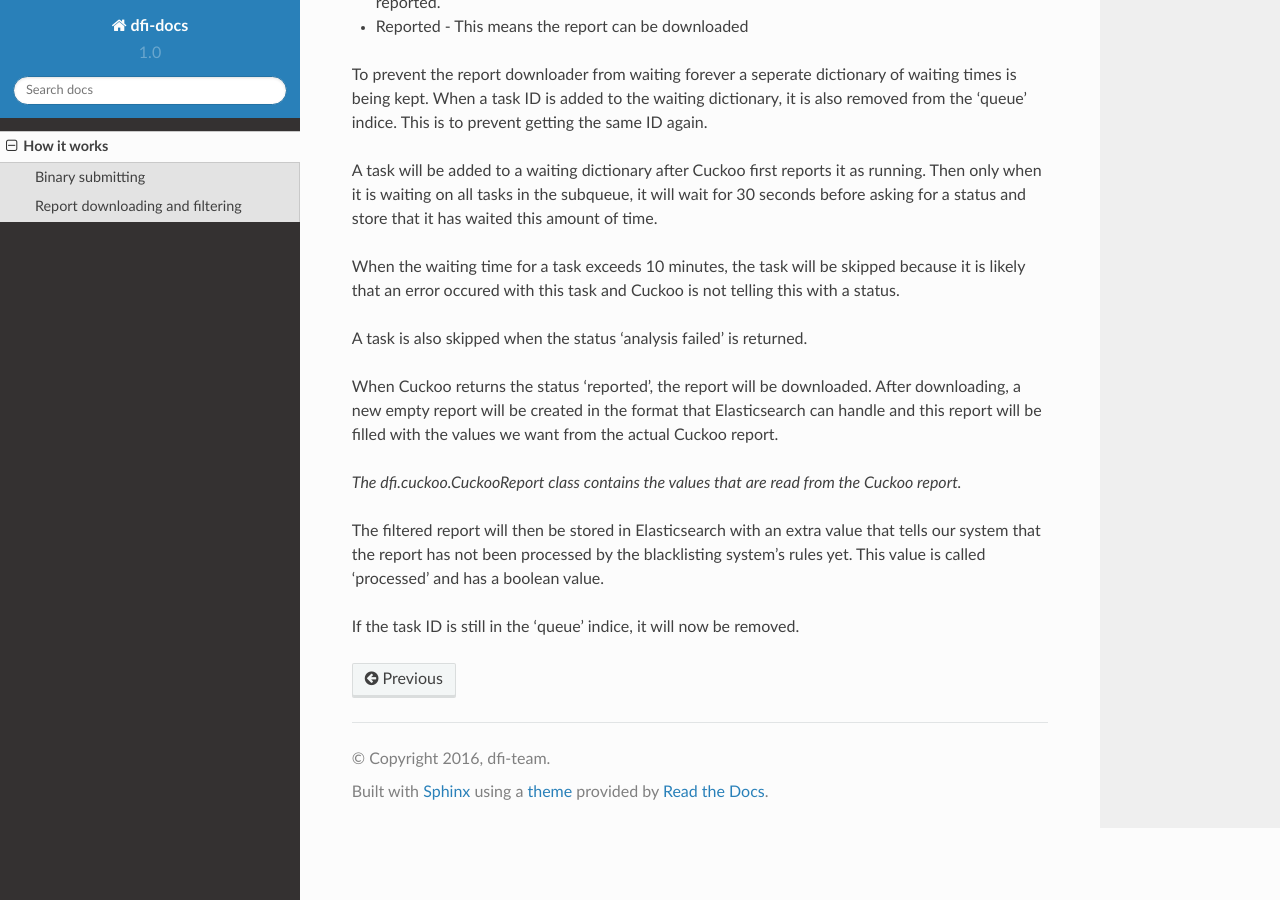
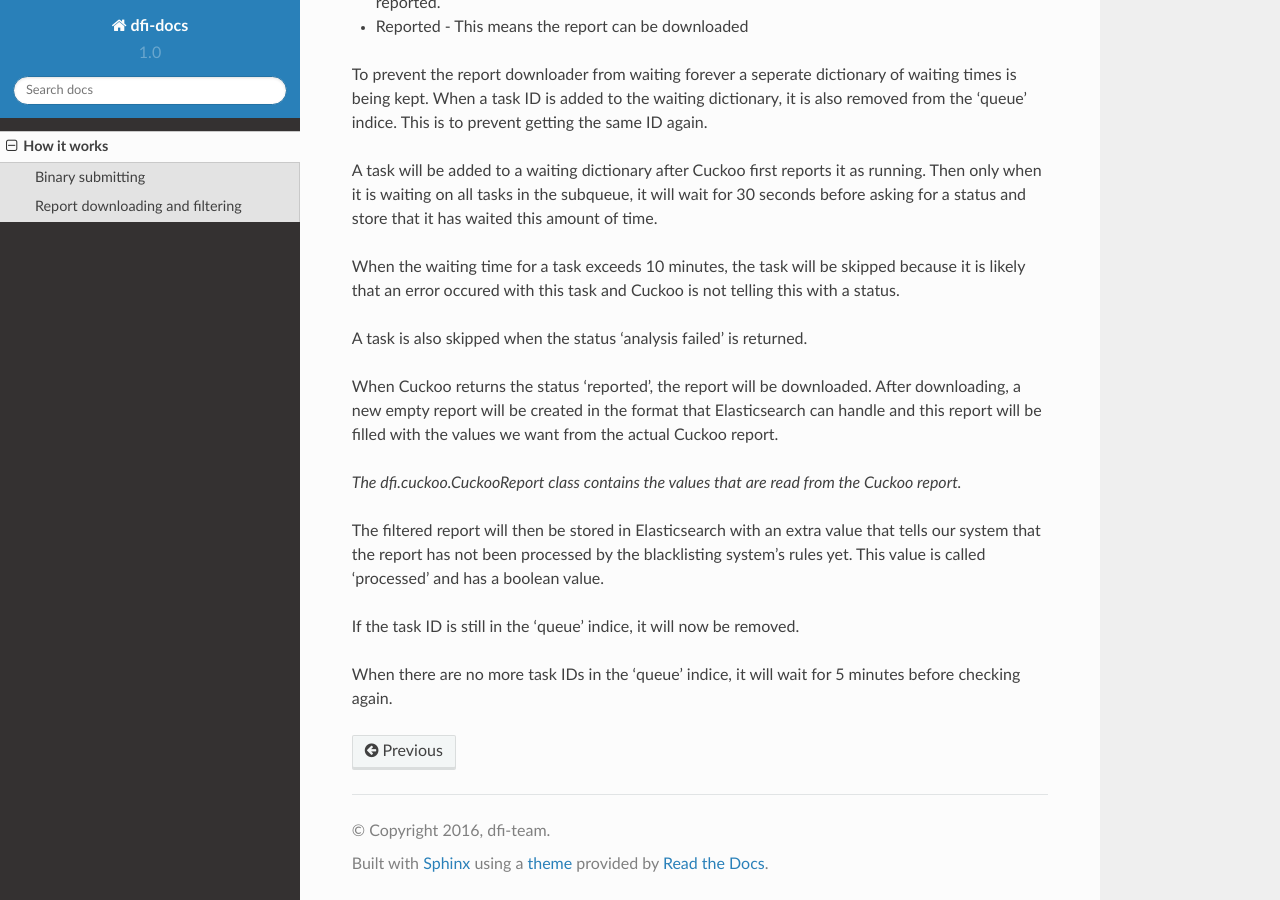
Before and after one commit to rdevries20/dfi-docs, a Sphinx documentation site: the page built from docs/source/howitworks/index.rst, in a window 1280 px wide and 900 px high, scrolled down 1433 px. Built offline with Sphinx 7.4.7 and the Read the Docs theme 2.0.0, drawn with Linux system fonts in a browser that asks for light colours.

Commit message:
Forgot this

```diff
--- a/docs/source/howitworks/index.rst
+++ b/docs/source/howitworks/index.rst
@@ -81,3 +81,5 @@ that the report has not been processed by the blacklisting system's rules yet. T
 a boolean value.
 
 If the task ID is still in the 'queue' indice, it will now be removed.
+
+When there are no more task IDs in the 'queue' indice, it will wait for 5 minutes before checking again.
```
